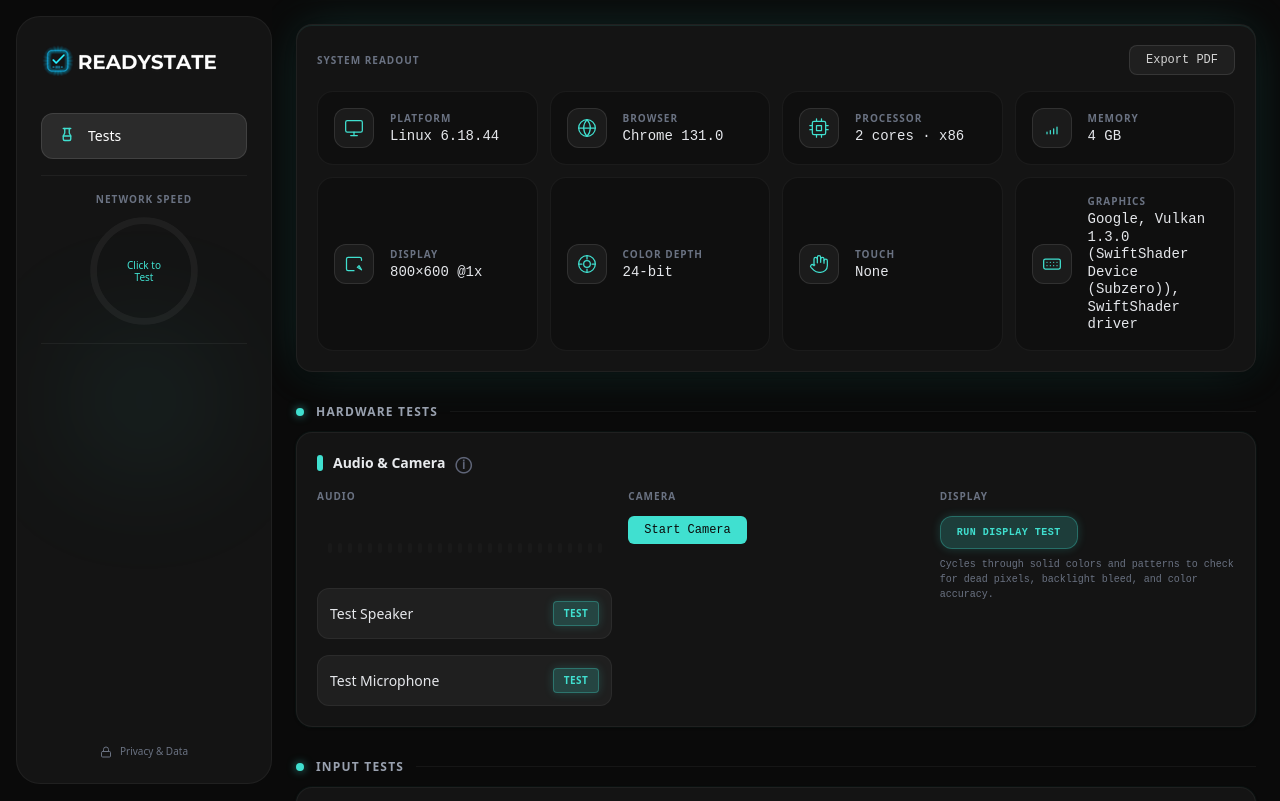
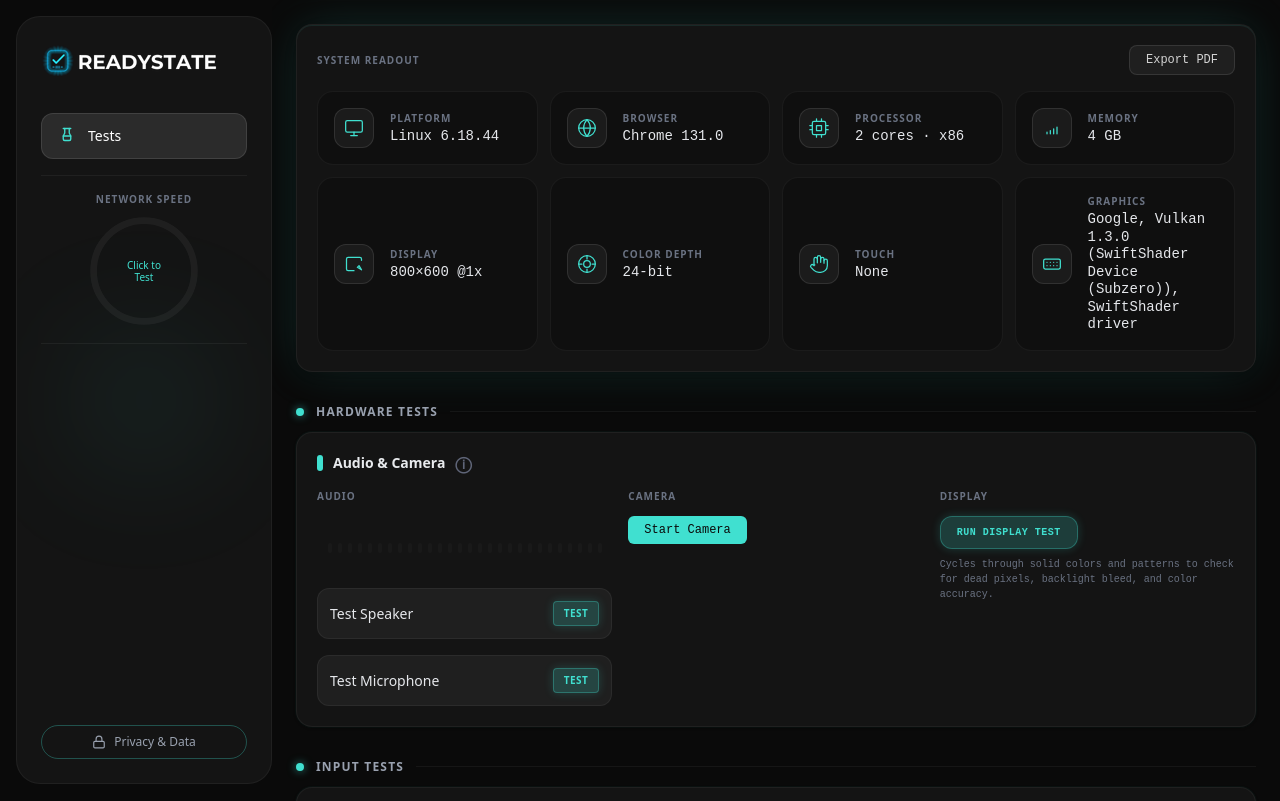
Before and after one commit to adukes40/ReadyState, a React (Vite) app: page / in a window 1280 px wide. Shown: the top 801 px of the page. Built offline with nearby package versions, Linux system fonts and the light colour scheme.

Commit message:
Style Privacy & Data button with cyan pill border and larger text
Increased from text-[10px] to text-xs, added rounded-full pill
shape with cyan border, larger icon, and hover highlight.

```diff
--- a/src/app.tsx
+++ b/src/app.tsx
@@ -81,9 +81,9 @@ export default function App() {
         <div className="mt-auto pt-4">
           <button
             onClick={() => setShowPrivacy(true)}
-            className="flex items-center gap-2 text-[10px] text-gray-500 hover:text-[#40E0D0] transition-colors w-full justify-center"
+            className="flex items-center gap-2 text-xs text-gray-400 hover:text-[#40E0D0] hover:border-[#40E0D0] transition-colors w-full justify-center border border-[#40E0D0]/30 rounded-full px-4 py-2"
           >
-            <svg width="12" height="12" viewBox="0 0 24 24" fill="none" stroke="currentColor" strokeWidth="2" strokeLinecap="round" strokeLinejoin="round">
+            <svg width="14" height="14" viewBox="0 0 24 24" fill="none" stroke="currentColor" strokeWidth="2" strokeLinecap="round" strokeLinejoin="round">
               <rect x="3" y="11" width="18" height="11" rx="2" /><path d="M7 11V7a5 5 0 0 1 10 0v4" />
             </svg>
             Privacy & Data
```
